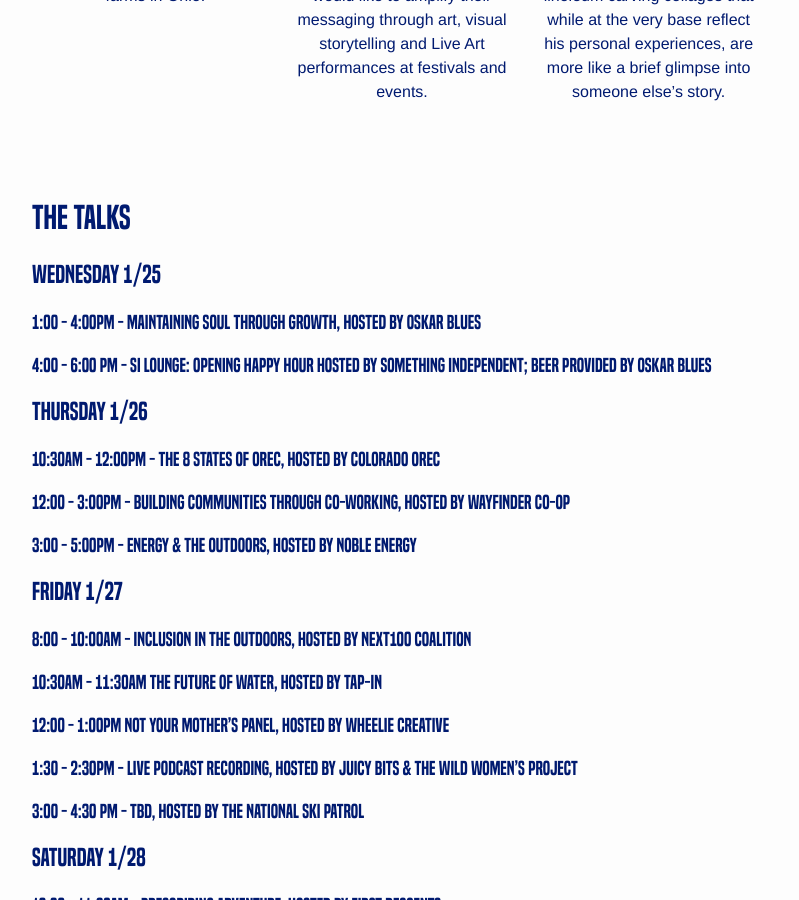
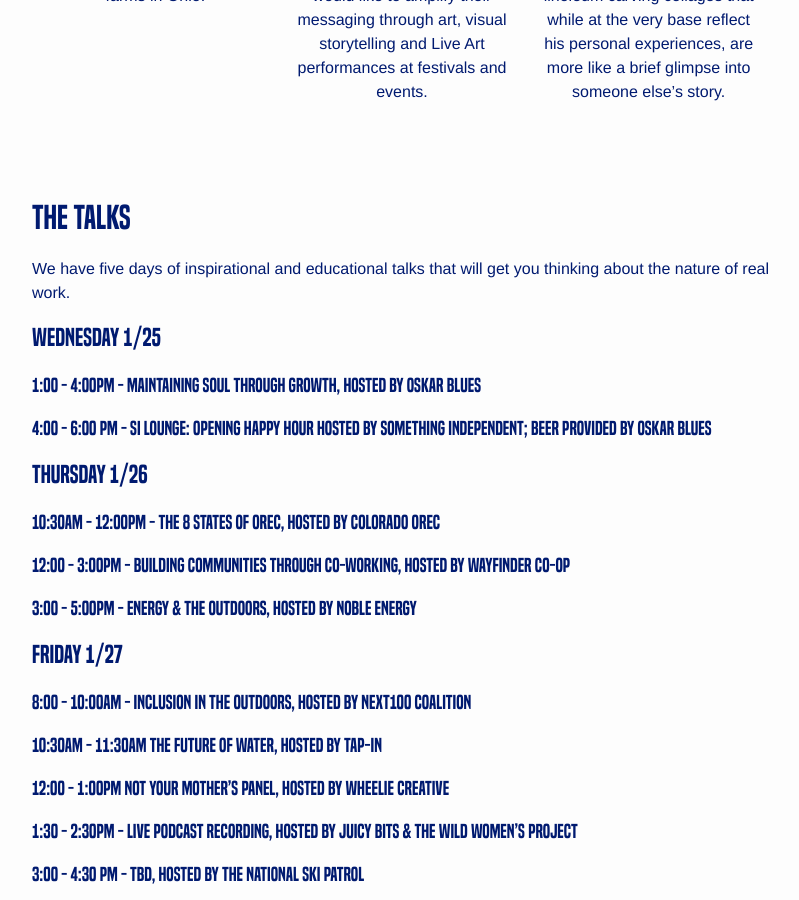
Before and after one commit to somethingindependent/tradeschool, a Jekyll site: the page built from index.md, in a window 1280 px wide and 900 px high, scrolled down 1688 px. Shown: the whole window, without its empty margins (238-1037 px from the left). Built offline with Jekyll 4.4.1, drawn with Linux system fonts in a browser that asks for light colours.

Commit message:
Get nav anchors working properly

```diff
--- a/_includes/artists.html
+++ b/_includes/artists.html
@@ -1,4 +1,4 @@
-<h1><a name="artists">The Artists</a></h1>
+<h1><a name="art">The Artists</a></h1>
 
 Three artists - Jack Ludlam, Sarah Uhl, and John Fellows - have come together to create the backdrop of Trade School. Playing off of the theme ‘the nature of work’, the artists will assemble individual and collective works showcasing their unique take on work and how they have applied themselves as professional artists in and around the outdoor industry.
 
--- a/index.md
+++ b/index.md
@@ -12,7 +12,10 @@
 {% include artists.html %}
 
 
-# The Talks
+<h1><a name="talks">The Talks</a></h1>
+
+We have five days of inspirational and educational talks that will get you thinking about the nature of real work.
+
 ## Wednesday 1/25
 ### 1:00 - 4:00pm -	Maintaining Soul through Growth, hosted by Oskar Blues
 ### 4:00 - 6:00 pm - SI Lounge: Opening Happy Hour	hosted by Something Independent; beer provided by Oskar Blues
@@ -39,7 +42,7 @@
 ### 10:00am - 11:30am - Building Resilient Communities, hosted by Something Independent OutPost
 ### 12:00pm - 1:30pm	 - A Discussion on Public Lands
 
-# The Location
+<h1><a name="gethere">The Location</a></h1>
 [Understudy](http://understudydenver.com) is Denver’s first-of-its-kind arts and
 culture incubator and experimental space. Operated, curated and funded by the
 [Denver Theatre District](http://denvertheatredistrict.com), Understudy is a 700-square-foot space for the community to explore and experience new artistic and cultural endeavors. Understudy is a way to experiment both operationally and artistically, to determine the best way to provide artists, creative groups and the community with a free, central, immersive and innovative space for installation-based work.
```
